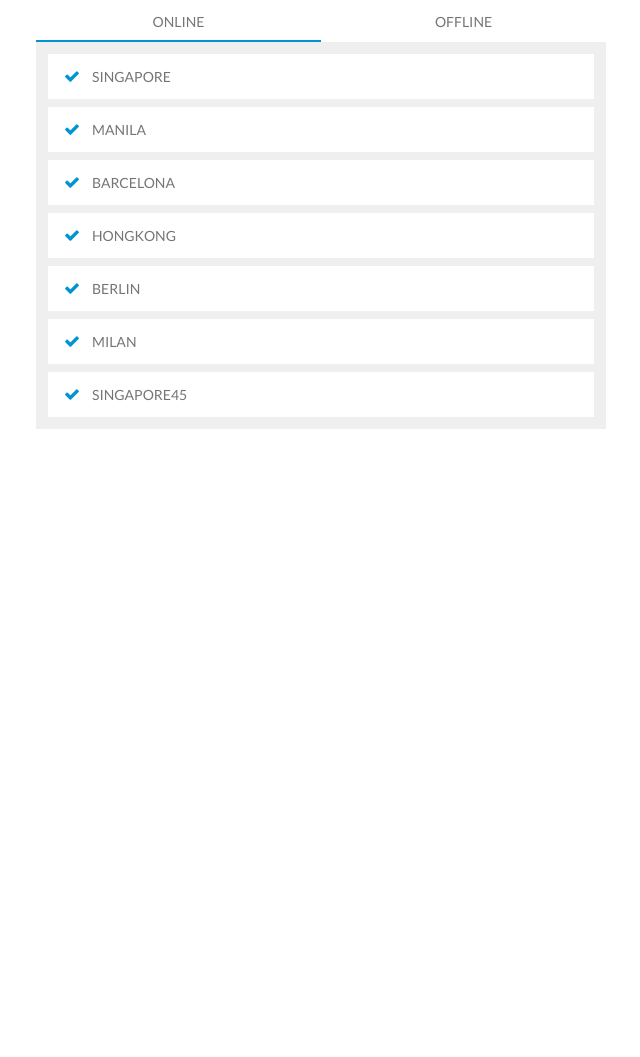
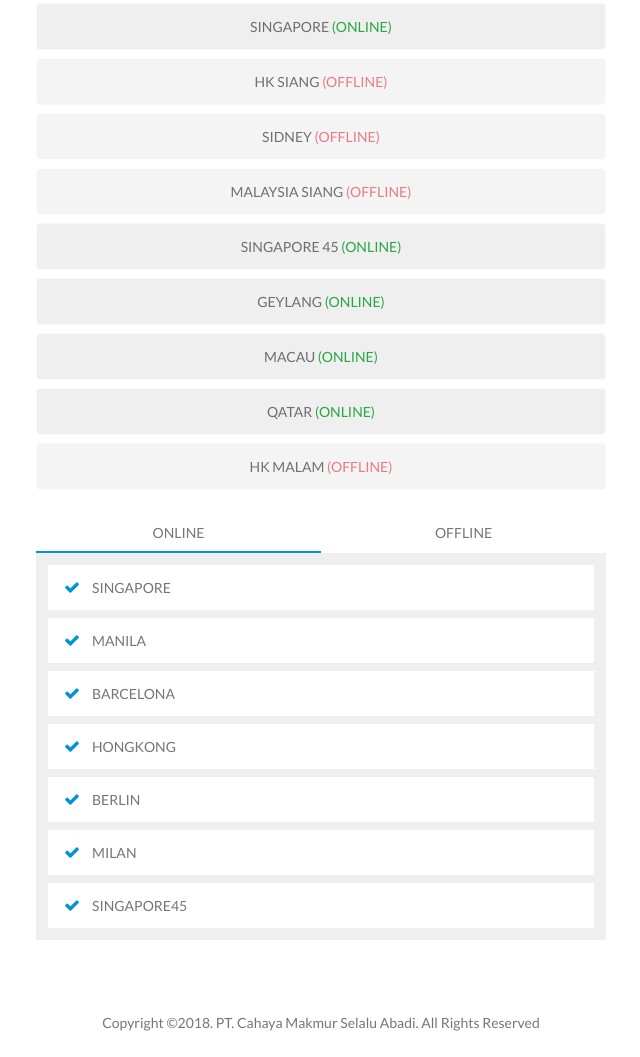
Before and after one commit to ervandra/eddzhuo-sogo, a website: page src/html/dashboard.html in a window 1280 px wide. Shown: the part 81-1138 px from the top of the page, without its empty margins (319-959 px from the left). Before the commit the page ends 800 px from the top, so only its background shows below. Drawn offline with nearby package versions, Linux system fonts and the light colour scheme; files that its build step writes are made by us from their sources.

Commit message:
change dashboard with the list from joglototo

```diff
--- a/src/html/dashboard.html
+++ b/src/html/dashboard.html
@@ -61,6 +61,21 @@
     <div class="container">
       <div class="row">
         <div class="col">
+
+          <div class="section" id="status">
+            <ul class="block-link">
+              <li><a href="product-detail.html" class="btn btn-block btn-light">Singapore <span class="text-success">(Online)</span></a></li>
+              <li><a href="#" class="btn btn-block btn-light disabled">HK Siang <span class="text-danger">(Offline)</span></a></li>
+              <li><a href="#" class="btn btn-block btn-light disabled">Sidney <span class="text-danger">(Offline)</span></a></li>
+              <li><a href="#" class="btn btn-block btn-light disabled">Malaysia Siang <span class="text-danger">(Offline)</span></a></li>
+              <li><a href="#" class="btn btn-block btn-light">Singapore 45 <span class="text-success">(Online)</span></a></li>
+              <li><a href="#" class="btn btn-block btn-light">Geylang <span class="text-success">(Online)</span></a></li>
+              <li><a href="#" class="btn btn-block btn-light">Macau <span class="text-success">(Online)</span></a></li>
+              <li><a href="#" class="btn btn-block btn-light">Qatar <span class="text-success">(Online)</span></a></li>
+              <li><a href="#" class="btn btn-block btn-light disabled">HK Malam <span class="text-danger">(Offline)</span></a></li>
+            </ul>
+          </div>
+
           <div class="section">
             <ul class="nav nav-pills" id="pills-tab" role="tablist">
               <li class="nav-item">
@@ -101,6 +116,18 @@
     </div>
   </section>
 
+  <footer id="footer">
+    <div class="container">
+      <div class="row">
+        <div class="col">
+          <div class="copyright">
+            Copyright &copy;2018. PT. Cahaya Makmur Selalu Abadi. All Rights Reserved
+          </div>
+        </div>
+      </div>
+    </div>
+  </footer>
+
   <script src="../lib/js/jquery.js"></script>
   <script src="../lib/js/bootstrap.min.js"></script>
   <script src="../lib/js/chosen.jquery.min.js"></script>
--- a/src/scss/index.scss
+++ b/src/scss/index.scss
@@ -291,6 +291,11 @@ ul.block-link {
         margin-right: .75rem;
       }
     }
+    .btn {
+      &.btn-light {
+        background: $grey;
+      }
+    }
     &.disabled {
       a {
         opacity: .5;
@@ -317,3 +322,16 @@ ul.block-link {
     }
   }
 }
+
+#footer {
+  padding: 1.5rem 0;
+  .copyright {
+    text-align: center;
+    color: $copy;
+    font-size: $sizeS;
+  }
+}
+
+.section {
+  margin-bottom: $mb;
+}
```
Also changed, not shown: dist/css/index.css, dist/html/dashboard.html.
